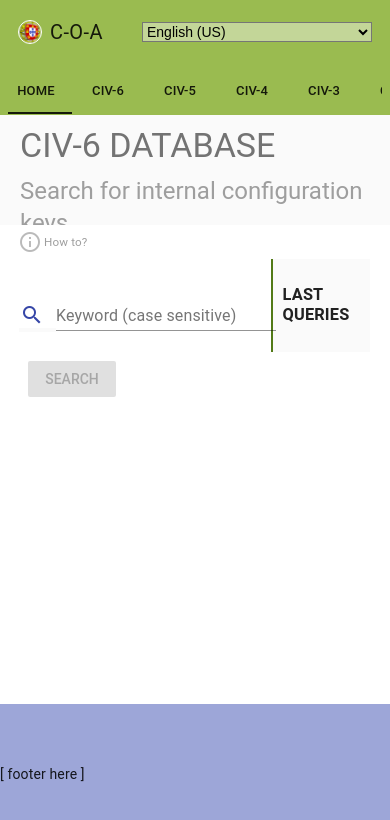
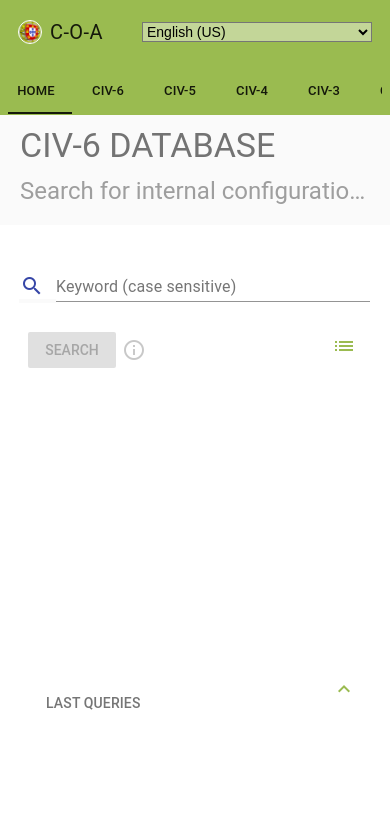
Before and after one commit to antonio-rodrigues/civ6-database-search, a Vue app: page /civ/6 in a window 390 px wide. Shown: the top 820 px of the page. Built offline with nearby package versions, Linux system fonts and the light colour scheme.

Commit message:
Add querie handlers to side panel

```diff
--- a/package.json
+++ b/package.json
@@ -13,6 +13,7 @@
   },
   "dependencies": {
     "axios": "^0.18.0",
+    "scroll-into-view": "^1.9.3",
     "vue": "^2.6.6",
     "vue-material": "^1.0.0-beta-10.2",
     "vue-router": "3.0.1",
--- a/src/components/LanguageSelector.vue
+++ b/src/components/LanguageSelector.vue
@@ -53,6 +53,7 @@ export default {
   },
   methods: {
     onChangeLanguage(e) {
+      // event bus; consume anywhere with this.$on() or <Component @onLanguageChange="doFoo" />
       this.$emit("onLanguageChange", e.target.value);
     }
   }
--- a/src/components/Page.vue
+++ b/src/components/Page.vue
@@ -36,12 +36,6 @@ export default {
 <style lang="scss">
 @import "@/styles/index.scss";
 
-$header-height: 115px;
-$max-height: calc(100vh - #{$header-height}); // -top bar
-$header-height: 100px;
-$footer-height: 140px;
-$content-height: calc(#{$max-height} - 250px);
-
 .page {
   margin: 0;
   padding: 0;
--- a/src/components/PageHeader.vue
+++ b/src/components/PageHeader.vue
@@ -46,6 +46,9 @@ export default {
 
     &--subheader {
       color: $color-grey;
+      white-space: nowrap;
+      overflow: hidden;
+      text-overflow: ellipsis;
     }
   }
 }
--- a/src/components/QueryList.vue
+++ b/src/components/QueryList.vue
@@ -1,40 +1,54 @@
 <template>
   <div class="query-list coa-padding-s">
-    <h3>LAST QUERIES</h3>
-    <div v-if="hasItems">
-      <md-chips
-        v-model="queryList"
-        md-clickable
-        md-deletable
-        @md-click="onQueryClick"
-        @md-delete="onRemoveClick"
-      ></md-chips>
+    <div>
+      <md-list>
+        <md-subheader>LAST QUERIES</md-subheader>
+        <div v-if="hasItems">
+          <md-list-item
+            v-for="(query, index) of queries"
+            :key="index"
+            @click="onQueryClick($event, query)"
+          >
+            <span class="md-list-item-text">{{ query }}</span>
+            <md-button
+              class="md-icon-button md-accent"
+              @click="onRemoveClick($event, index)"
+            >
+              <md-icon>clear</md-icon>
+            </md-button>
+          </md-list-item>
+        </div>
+      </md-list>
     </div>
   </div>
 </template>
 
 <script>
-// import { mapGetters } from "vuex";
+import { mapActions } from "vuex";
+import { mapGetters } from "vuex";
 
 export default {
   name: "QueryList",
   computed: {
-    queryList() {
-      return this.$store.getters.queries;
-    },
+    ...mapGetters([
+      "queries" // this.store.state.queries
+    ]),
     hasItems() {
-      return this.queryList && this.queryList.length;
+      return this.queries && this.queries.length;
     }
   },
   methods: {
-    onQueryClick(str, index) {
-      console.log(`>> onQueryClick: ${JSON.stringify(str)}, index: ${index}`);
-      // this.$store.dispatch("addQuery", str);
-      // TODO: call parent method to re-execute given search
+    ...mapActions(["removeQuery"]),
+    // re-execute search with this keyword
+    onQueryClick(ev, keyword) {
+      // emit to event bus
+      this.$root.$emit("onReApplyQuery", keyword);
     },
-    onRemoveClick(str, index) {
-      console.log(`>> onRemoveClick: ${JSON.stringify(str)}, index: ${index}`);
-      this.$store.dispatch("removeQuery", str);
+    // remove query from the list
+    onRemoveClick(ev, index) {
+      ev.preventDefault();
+      ev.stopPropagation();
+      this.removeQuery(index); // mapped action
     }
   }
 };
@@ -44,7 +58,7 @@ export default {
 @import "@/styles/index.scss";
 
 .query-list {
-  background-color: $color-grey-ligth;
-  border-left: 2px solid $color-primary-dark;
+  min-height: calc(#{$content-height} - 50px);
+  background-color: $color-white;
 }
 </style>
--- a/src/styles/_metrics.scss
+++ b/src/styles/_metrics.scss
@@ -5,3 +5,9 @@ $size-m: 20px; /// default
 $size-l: 40px;
 $size-xl: 80px;
 $size-xxl: 140px;
+
+$header-height: 115px;
+$max-height: calc(100vh - #{$header-height}); // -top bar
+$header-height: 100px;
+$footer-height: 140px;
+$content-height: calc(#{$max-height} - 250px);
--- a/src/views/pages/civ6/civ6.vue
+++ b/src/views/pages/civ6/civ6.vue
@@ -1,25 +1,11 @@
 <template>
-  <Page :header="page.label" :subheader="page.sublabel">
+  <Page id="page-top" :header="page.label" :subheader="page.sublabel">
     <div slot="content" class="civ-6">
       <!--/page content/-->
-      <div class="search-tip" @click="onShowInfo">
-        <md-icon>info_outlined</md-icon>
-        <small>How to?</small>
-      </div>
-      <Panel v-if="showInfo">
-        <h4 slot="title">TIP</h4>
-        <p>
-          Example search: America, Galley, Redcoat_disembark...
-          <br />
-          <small>
-            Note: some keys hold `true` or `false` for `1` and `0` values
-            (boolean database field types).
-          </small>
-        </p>
-      </Panel>
-
       <div class="md-layout md-gutter md-alignment-top-space-between">
-        <div class="md-layout-item md-size-70 search-container">
+        <div
+          class="md-layout-item md-small-size-100 md-medium-size-70 md-large-size-70 md-xlarge-size-70 coa-vspacing-m search-container"
+        >
           <!--/search-form/-->
           <form action="#">
             <div class="md-layout md-gutter md-alignment-top-space-between">
@@ -36,6 +22,18 @@
                     @click="searchArtefacts"
                     >Search</md-button
                   >
+                  <div class="search-tip">
+                    <md-icon>info_outlined</md-icon>
+                    <md-tooltip md-direction="right"
+                      >Example: America, Galley, Redcoat_disembark</md-tooltip
+                    >
+                  </div>
+                  <md-button
+                    class="md-icon-button md-primary search-goto-queries"
+                    @click="gotoQueries"
+                  >
+                    <md-icon>list</md-icon>
+                  </md-button>
                 </md-content>
               </div>
               <div
@@ -55,12 +53,13 @@
 
           <!--/spinner/-->
           <div class="loader" v-if="loading">
-            <img src="@/assets/spinner2.gif" />
+            <img src="@/assets/spinner2.gif" alt="Spinner" />
           </div>
 
           <!--/results-list/-->
           <div class="content" v-if="!loading">
             <div v-for="(artefact, index1) in filteredArtefacts" :key="index1">
+              <!-- artefact: {{ artefact }} -->
               <div
                 class="md-layout md-gutter md-alignment-center-space-between coa-vspacing-m"
                 v-for="(item, index2) in artefact.Rows"
@@ -68,7 +67,7 @@
               >
                 <div
                   v-if="index2 === 0"
-                  class="md-layout-item md-medium-size-100 coa-vspacing-m item--header"
+                  class="md-layout-item md-medium-size-100 md-large-size-100 md-xlarge-size-100 coa-vspacing-m item--header"
                 >
                   {{ artefact.Header }}
                 </div>
@@ -115,9 +114,17 @@
             </ul>
           </div>
         </div>
-        <div class="md-layout-item md-size-30 queries-container">
+        <div
+          class="md-layout-item md-small-size-100 md-medium-size-30 md-large-size-30 md-xlarge-size-30 queries-container"
+        >
           <!--/queries-list/-->
-          <QueryList></QueryList>
+          <md-button
+            class="md-icon-button md-primary search-goto-top"
+            @click="gotoTop"
+          >
+            <md-icon>expand_less</md-icon>
+          </md-button>
+          <QueryList id="query-list"></QueryList>
         </div>
       </div>
     </div>
@@ -126,7 +133,7 @@
 
 <script lang="js">
 import { HTTP, ApiMethod, prepareArtefactsData } from "@/utils";
-// import { mapActions } from "vuex";
+import { mapActions } from "vuex";
 
 import PageHeader from "@/components/PageHeader";
 import Page from "@/components/Page";
@@ -135,9 +142,10 @@ import QueryList from "@/components/QueryList";
 
 const params = { version: 6, name: "civ6", label: "CIV-6 DATABASE", sublabel: "Search for internal configuration keys" };
 
+import ScrollIntoView from "scroll-into-view";
+
 export default {
   name: params.name,
-
   computed: {
     isSearchable() {
       return this.keyword.length > 2;
@@ -163,7 +171,6 @@ export default {
       return this.artefacts.length === 0;
     }
   },
-
   data() {
     return {
       page: params,
@@ -176,13 +183,27 @@ export default {
       showInfo: false
     };
   },
-
   created() {
     // on-page-load
     this.loading = false;
   },
-
+  mounted() {
+    // subscribe to event bus $emit
+    this.$root.$on("onReApplyQuery", keyword => {
+      this.keyword = keyword;
+      this.searchArtefacts();
+    });
+  },
   methods: {
+    ...mapActions([
+      'addQuery' // store.actions.addQuery()
+    ]),
+    gotoTop: function () {
+      ScrollIntoView(document.getElementById('page-top'));
+    },
+    gotoQueries: function () {
+      ScrollIntoView(document.getElementById('query-list'));
+    },
     onShowInfo: function() {
       this.showInfo = !this.showInfo;
     },
@@ -199,9 +220,12 @@ export default {
       HTTP.get(searchQuery)
         .then(response => prepareArtefactsData(response.data))
         .then(results => {
-          this.$store.dispatch('addQuery', self.keyword);
-          this.artefacts = results;
-          // console.log('> searchArtefacts:', { keyword: self.keyword, results: results })
+          // persist on redux
+          if (results.length) {
+            self.addQuery(self.keyword); // addQuery === mapped action
+          }
+          // load data to list
+          self.artefacts = results;
           self.loading = false;
         })
         .catch(e => {
@@ -229,12 +253,17 @@ export default {
 @import "@/styles/index.scss";
 
 .civ-6 {
+  .search-container,
+  .queries-container {
+    min-height: calc(#{$content-height} - 60px);
+  }
+
   .search-container {
     max-width: 800px;
+    border-right: 2px dotted rgba(0, 0, 0, 0.1);
   }
 
   .queries-container {
-    // max-width: 400px;
     overflow: auto;
   }
 
@@ -246,9 +275,16 @@ export default {
 
     & .md-icon {
       position: relative;
+      top: 12px;
       left: 10px;
-      opacity: 0.5;
+      opacity: 0.4;
     }
+  }
+
+  .search-goto-queries,
+  .search-goto-top {
+    display: none;
+    float: right;
   }
 
   .vue-back-to-top {
@@ -264,10 +300,6 @@ export default {
     color: red;
   }
 
-  // .md-layout-item {
-  //   border: 1px solid rgba(0,0,0,.12);
-  // }
-
   .item--header {
     color: navy;
     margin-top: $size-m;
@@ -278,8 +310,8 @@ export default {
     border-top: 1px solid rgba(0, 0, 0, 0.12);
   }
 
-  .item--key {
-    padding: $size-xs;
+  .md-layout-item .item--key {
+    padding: $size-xs $size-xs $size-xs $size-l;
   }
 
   .item--value {
@@ -333,15 +365,18 @@ export default {
       width: 100%;
       margin-bottom: $size-s;
     }
+    .search-container {
+      border-right: none;
+    }
+    .search-goto-queries,
+    .search-goto-top {
+      display: inline-flex;
+    }
     .item--key {
       text-overflow: ellipsis;
       white-space: nowrap;
       overflow: hidden;
     }
-    .vue-back-to-top {
-      right: 25vw;
-      opacity: 1;
-    }
   }
 }
 </style>
```
Also changed, not shown: src/store/mutations.js (+16 -8 lines), 1 other file (tests, documents, lock files or other folders).
